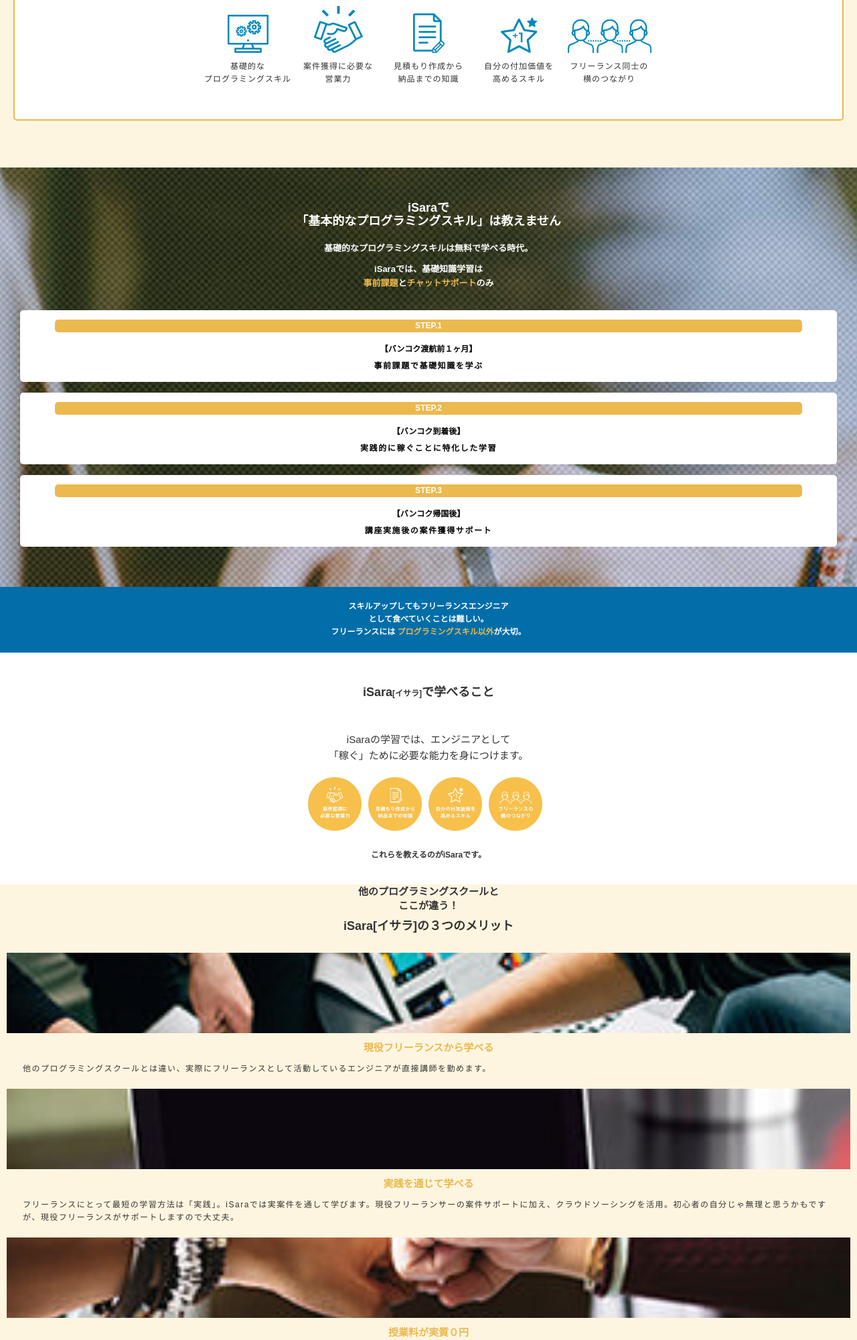
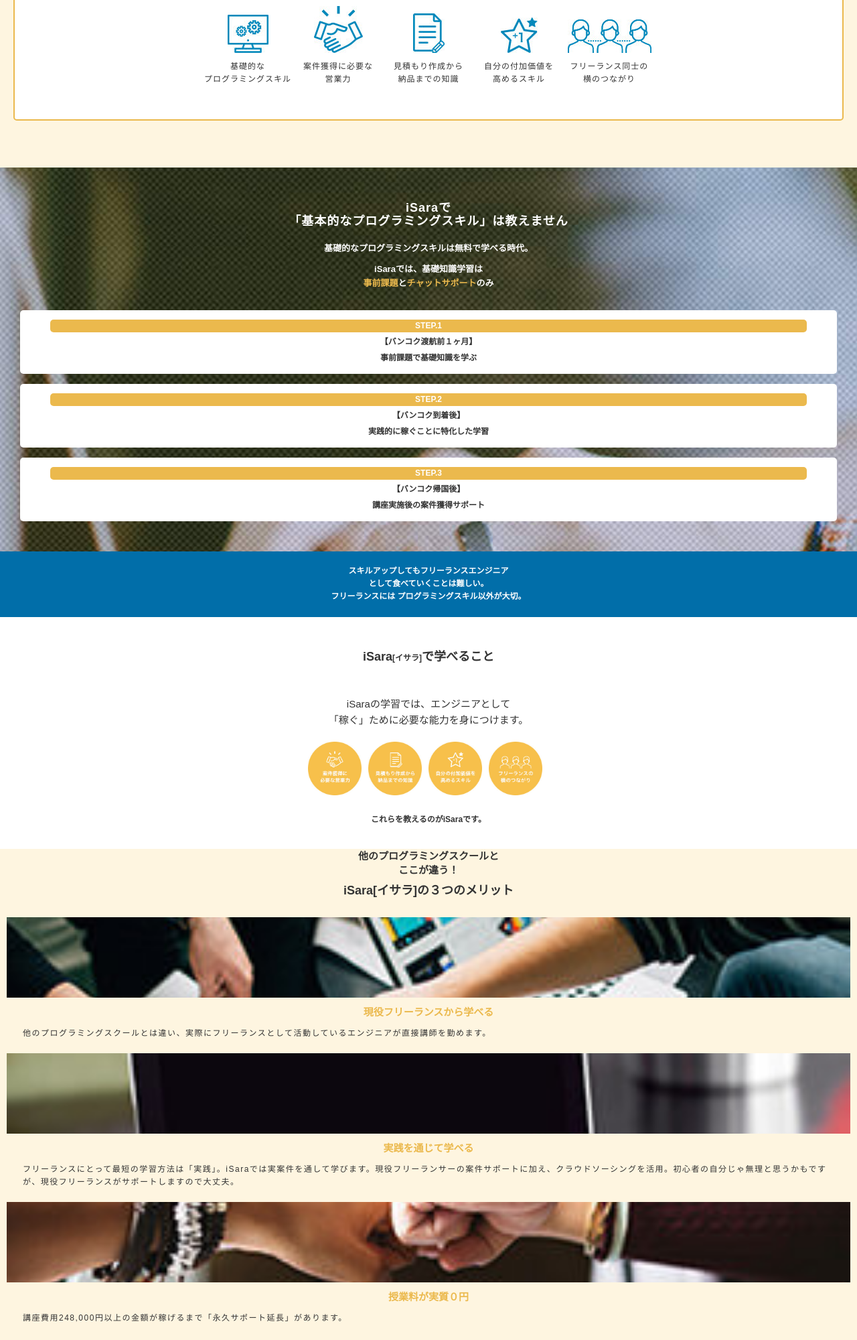
Before and after one commit to Yosuke-Nishizawa/HTML-Replication, a PHP site: page / in a window 1280 px wide. Shown: the part 1944-3944 px from the top of the page at 67% size. Run offline with PHP 8.4, Linux system fonts and the light colour scheme; some libraries are stand-ins or nearby versions.

Commit message:
page6 sp途中

```diff
--- a/iSara/css/base.css
+++ b/iSara/css/base.css
@@ -124,6 +124,9 @@ span.marker {
 /* letter-spacing */
 .s-ls1 { letter-spacing: 1px;}
 .s-ls2 { letter-spacing: 2px;}
+/* color */
+.s-orange { color: #ebb94d; }
+.s-white { color: #ffffff;}
 /* nav */
 .nav {
   width: 100%;
@@ -414,55 +417,46 @@ span.marker {
   }
 }
 /* page6 */
-#page6 .container {
-  height: 626px;
+.contents-page6 {
+  padding: 50px 30px 45px;
   background: url(../img/aboutsecondbgsp.jpg) center center/cover no-repeat;
-  text-align: center;
 }
-#page6 .container h2 {
-  padding: 50px 40px 10px;
+.ttl-page6-2 {
   font-size: 18px;
   line-height: 20px;
-  color: #ffffff;
 }
-#page6 .container p {
+.txt-page6 {
   margin-top: 10px;
   font-size: 13px;
   line-height: 21px;
-  color: #ffffff;
 }
-#page6 .emphasis {
-  color: #ebb94d;
-}
-#page6 .container ul {
-  margin: 30px;
-}
-#page6 .container li {
+.txt-page6:first-of-type { margin-top: 20px;}
+.area-page6-step {
   background-color: #ffffff;
   border-radius: 5px;
-  padding: 14px;
-  margin-top: 16px;
+  padding: 14px 45px;
+  margin-top: 15px;
 }
-#page6 .container li p {
+.area-page6-step:first-of-type { margin-top: 30px;}
+.ttl-page6-step {
+  background-color: #ebb94d;
+  border-radius: 5px;
+  font-size: 12px;
+  line-height: 19px;
+}
+[class^="txt-page6-step-"] {
   margin-top: 5px;
   font-size: 12px;
   line-height: 19px;
-  color: #000000;
 }
-#page6 .container li p.step {
-  background-color: #ebb94d;
-  margin: 0 38px;
-  border-radius: 5px;
-  color: #ffffff;
-}
-#page6 .container li p.timing {
+/* #page6 .container li p.timing {
   margin-top: 16px;
   letter-spacing: 0;
 }
 #page6 .container li p.details {
   margin-top: 6px;
   letter-spacing: 1.6px;
-}
+} */
 #page6 .footer {
   height: 98px;
   background-color: #016ea9;
--- a/iSara/index.html
+++ b/iSara/index.html
@@ -104,28 +104,26 @@
         </div>
       </section>
     <!-- 6 -->
-      <section id="page6">
-        <div class="container">
-          <h2>iSaraで<br>「基本的なプログラミングスキル」は教えません</h2>
-          <p>基礎的なプログラミングスキルは無料で学べる時代。</p>
-          <p>iSaraでは、基礎知識学習は<br><span class="emphasis">事前課題</span>と<span class="emphasis">チャットサポート</span>のみ</p>
-          <ul>
-            <li>
-              <p class="step">STEP.1</p>
-              <p class="timing">【バンコク渡航前１ヶ月】</p>
-              <p class="details">事前課題で基礎知識を学ぶ</p>
-            </li>
-            <li>
-              <p class="step">STEP.2</p>
-              <p class="timing">【バンコク到着後】</p>
-              <p class="details">実践的に稼ぐことに特化した学習</p>
-            </li>
-            <li>
-              <p class="step">STEP.3</p>
-              <p class="timing">【バンコク帰国後】</p>
-              <p class="details">講座実施後の案件獲得サポート</p>
-            </li>
-          </ul>
+      <section id="page6" class="sec-page6">
+        <div class="contents-page6">
+          <h2 class="s-white s-ls1 ttl-page6-2">iSaraで<br>「基本的なプログラミングスキル」は教えません</h2>
+          <p class="s-white txt-page6">基礎的なプログラミングスキルは無料で学べる時代。</p>
+          <p class="s-white txt-page6">iSaraでは、基礎知識学習は<br><span class="s-orange">事前課題</span>と<span class="s-orange">チャットサポート</span>のみ</p>
+          <div class="area-page6-step">
+            <p class="s-white ttl-page6-step">STEP.1</p>
+            <p class="txt-page6-step-1">【バンコク渡航前１ヶ月】</p>
+            <p class="txt-page6-step-2">事前課題で基礎知識を学ぶ</p>
+          </div>
+          <div class="area-page6-step">
+            <p class="s-white ttl-page6-step">STEP.2</p>
+            <p class="txt-page6-step-1">【バンコク到着後】</p>
+            <p class="txt-page6-step-2">実践的に稼ぐことに特化した学習</p>
+          </div>
+          <div class="area-page6-step">
+            <p class="s-white ttl-page6-step">STEP.3</p>
+            <p class="txt-page6-step-1">【バンコク帰国後】</p>
+            <p class="txt-page6-step-2">講座実施後の案件獲得サポート</p>
+          </div>
         </div>
         <div class="footer">
           <p>スキルアップしてもフリーランスエンジニア<br>として食べていくことは難しい。<br>フリーランスには <span class="emphasis">プログラミングスキル以外</span>が大切。</p>
```
